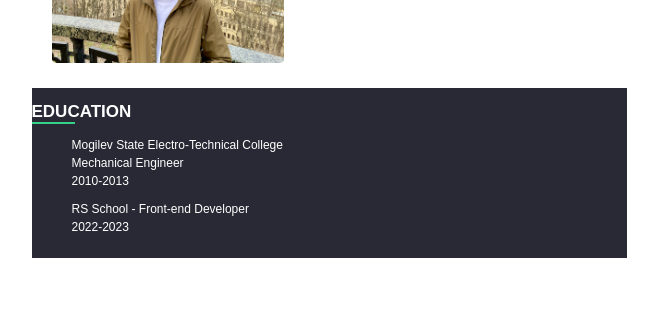
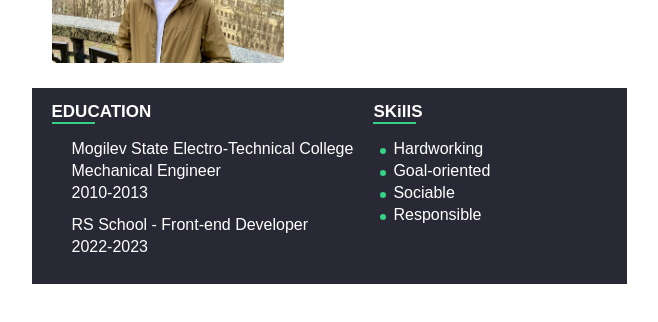
Before and after one commit to alexvaisov/rsschool-cv, a plain HTML site: page index.html in a window 1280 px wide. Shown: the part 166-488 px from the top of the page, without its empty margins (311-969 px from the left). Drawn offline with Linux system fonts and the light colour scheme.

Commit message:
feat: added skills section

```diff
--- a/index.html
+++ b/index.html
@@ -5,6 +5,7 @@
     <title>Aliaksandr Kazlou CV</title>
     <link rel="stylesheet" href="style.css">
     <link rel="contents" href="image">
+    <link rel="icon" href="icon">
 </head>
 <body>
     <header>
@@ -13,7 +14,7 @@
                 <li class="navigation_link"><a href="">About Me</a></li>
                 <li class="navigation_link"><a href="">Expertise</a></li>
                 <li class="navigation_link"><a href="">Contact</a></li>
-                <li class="navigation_link"><a href="">Skills</a></li>
+                <li class="navigation_link"><a href="#skills">Skills</a></li>
                 <li class="navigation_link"><a href="#education">Education</a></li>
                 <li class="navigation_link"><a href="">Code</a></li>
             </ul>
@@ -31,7 +32,7 @@
         </div>
         <div class="content">
             <div class="left-side">
-                <section class="education" id="education">
+                <section class="title" id="education">
                     <h2>EDUCATION</h2>
                     <ul class="content_list">
                         <li class="content_list__para">
@@ -50,7 +51,23 @@
                 </section>
             </div>
             <div class="right-side">
-
+                <section class="title dots" id="skills">
+                    <h2>SKillS</h2>
+                    <ul class="content_list">
+                        <li>
+                            Hardworking
+                        </li>
+                        <li>
+                            Goal-oriented
+                        </li>
+                        <li>
+                            Sociable
+                        </li>
+                        <li>
+                            Responsible
+                        </li>
+                    </ul>
+                </section>
             </div>
         </div>
     </main>
--- a/style.css
+++ b/style.css
@@ -5,7 +5,10 @@ html, body {
     margin: auto;
     padding: 0;
 }
-li {
+h2 {
+    padding: 0 0 0 20px;
+}
+.content_list li {
     list-style-type: none;
 }
 a {
@@ -99,9 +102,12 @@ a:focus:after {
     line-height: 20px;
 }
 .content_list {
-    font-size: 12px;
-    line-height: 18px;
+    font-size: 16px;
+    line-height: 22px;
 }
 .content_list__para {
     padding: 0 0 10px 0;
 }
+.dots {
+    list-style-image: url(icon/Ellipse.svg);
+}
```
Also changed, not shown: icon/Ellipse.svg (added).
